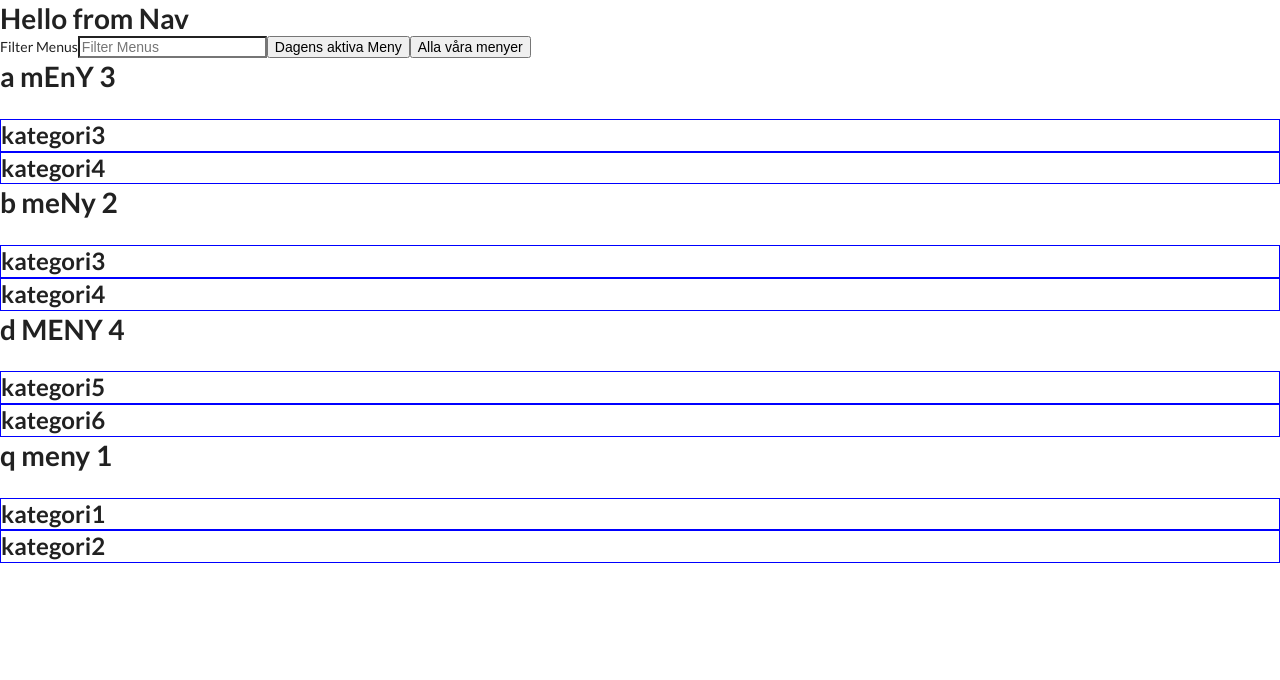
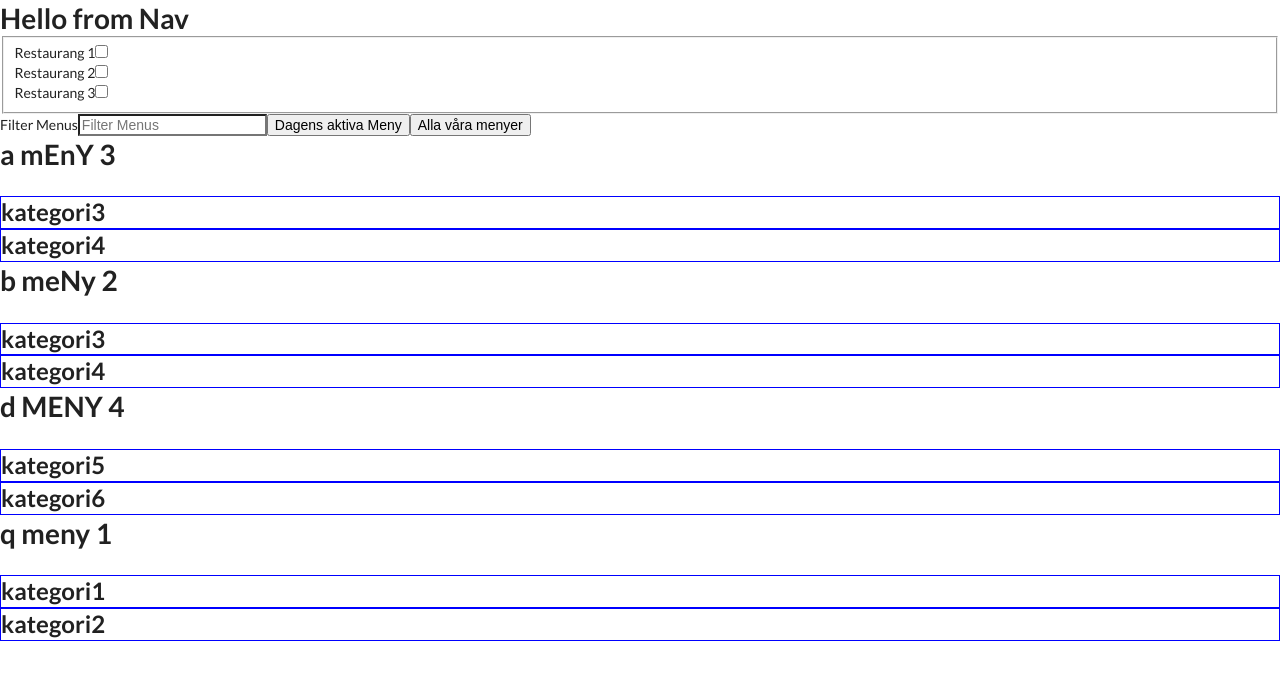
Before and after one commit to wongprom/Q-assign, a React (Create React App) app: page / in a window 1280 px wide. Shown: the top 680 px of the page. Built offline with nearby package versions, Linux system fonts and the light colour scheme.

Commit message:
WIP. Created funcrionality to add and remove picked shopId. Have to implement it.

```diff
--- a/src/components/MenuList.js
+++ b/src/components/MenuList.js
@@ -8,6 +8,7 @@ const MenuList = () => {
 
   const [inputValue, setInputValue] = useState('');
   const [active, setActive] = useState([]);
+  const [shopIds, setShopids] = useState([]);
   useEffect(() => {
     setMenusData(data.sort((a, b) => (a.name > b.name ? 1 : -1)));
   }, []);
@@ -16,10 +17,9 @@ const MenuList = () => {
     let text = event.target.value;
     setInputValue(text);
   };
-  console.log(menusData);
+  // console.log(menusData);
 
   const displayActivDayHandler = () => {
-    console.groupCollapsed('displayActivDayHandler()');
     const daysOfTheWeek = [
       'Sunday',
       'Monday',
@@ -37,12 +37,10 @@ const MenuList = () => {
         return menu.activeDays.includes(currentDay);
       })
     );
-    // console.log('activeMenu', activeMenu);
     console.log('currentDay: ', currentDay);
     console.groupEnd();
   };
 
-  console.log('active', active);
   const filterMenus = menusData.filter((menu) => {
     return menu.name
       .toLowerCase()
@@ -64,8 +62,52 @@ const MenuList = () => {
     );
   });
 
+  const filterShopIdsHandler = (event) => {
+    const target = event.target;
+    let value = target.value;
+    if (target.checked) {
+      setShopids([...shopIds, value]);
+    } else {
+      setShopids([...shopIds.filter((item) => item !== value)]);
+    }
+  };
   return (
     <div>
+      <form>
+        <fieldset>
+          <div>
+            <label htmlFor="ett">Restaurang 1</label>
+            <input
+              type="checkbox"
+              name="ett"
+              id="ett"
+              value="ett"
+              onChange={(event) => filterShopIdsHandler(event)}
+            />
+          </div>
+          <div>
+            <label htmlFor="tva">Restaurang 2</label>
+            <input
+              type="checkbox"
+              name="tva"
+              id="tva"
+              value="tva"
+              onChange={(event) => filterShopIdsHandler(event)}
+            />
+          </div>
+          <div>
+            <label htmlFor="tre">Restaurang 3</label>
+            <input
+              type="checkbox"
+              name="tre"
+              id="tre"
+              value="tre"
+              onChange={(event) => filterShopIdsHandler(event)}
+            />
+          </div>
+        </fieldset>
+      </form>
+      {shopIds}
       <div>
         <label>Filter Menus</label>
         <input
```
